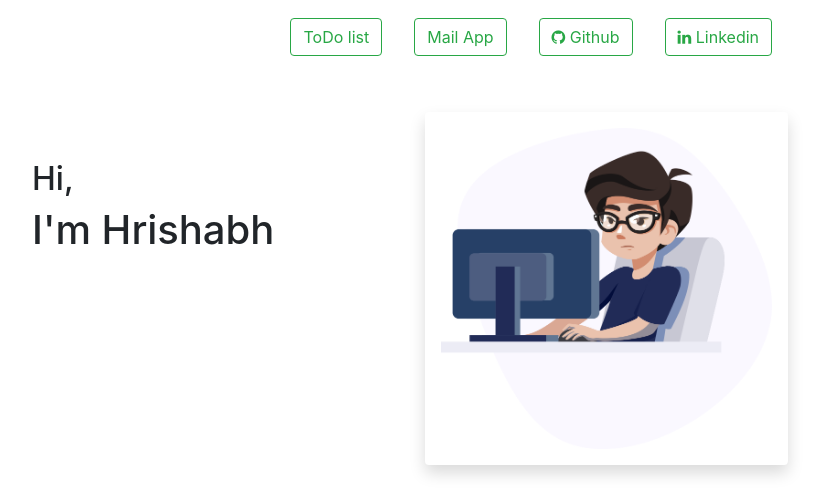
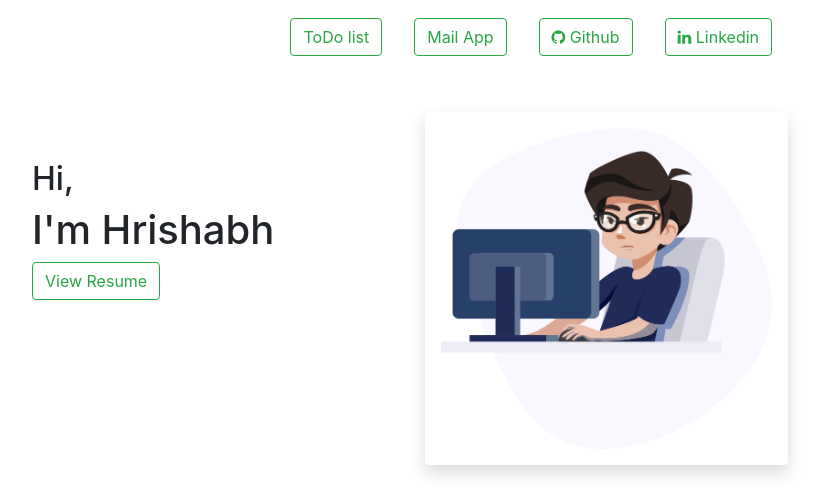
Before and after one commit to hrs2203/Django-app-ToDoList, a Django app: page / in a window 1280 px wide. Shown: the top 499 px of the page, without its empty margins (230-1052 px from the left). Run offline with Django 3.2, Linux system fonts and the light colour scheme; some libraries are stand-ins or nearby versions.

Commit message:
Resuem.pdf

```diff
--- a/todoApp/mainApp/templates/mainApp/home_page.html
+++ b/todoApp/mainApp/templates/mainApp/home_page.html
@@ -19,6 +19,7 @@
                 <div class="col">
                     <h2 class='mt-5'>Hi,</h2>
                     <h1>I'm Hrishabh</h1>
+                    <a href="/static/pdf/resume.pdf"><button class="btn btn-outline-success"> View Resume </button></a>
                 </div>
                 <div class="col">
                     {% load static %}
```
Also changed, not shown: 1 other file.
